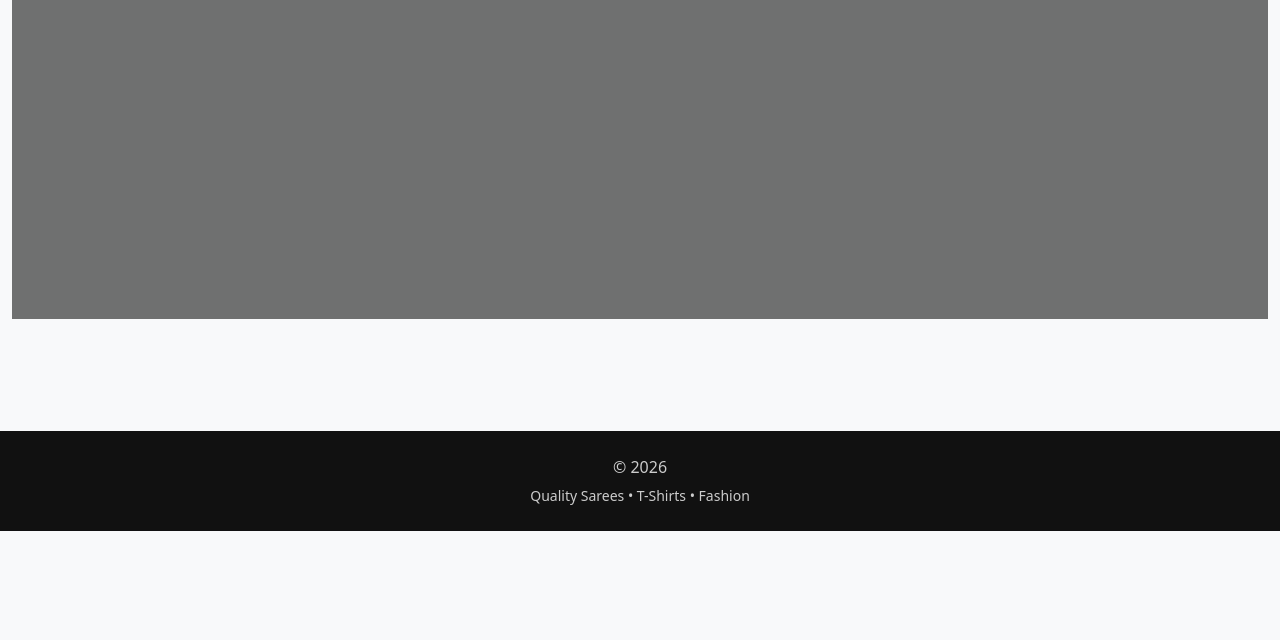
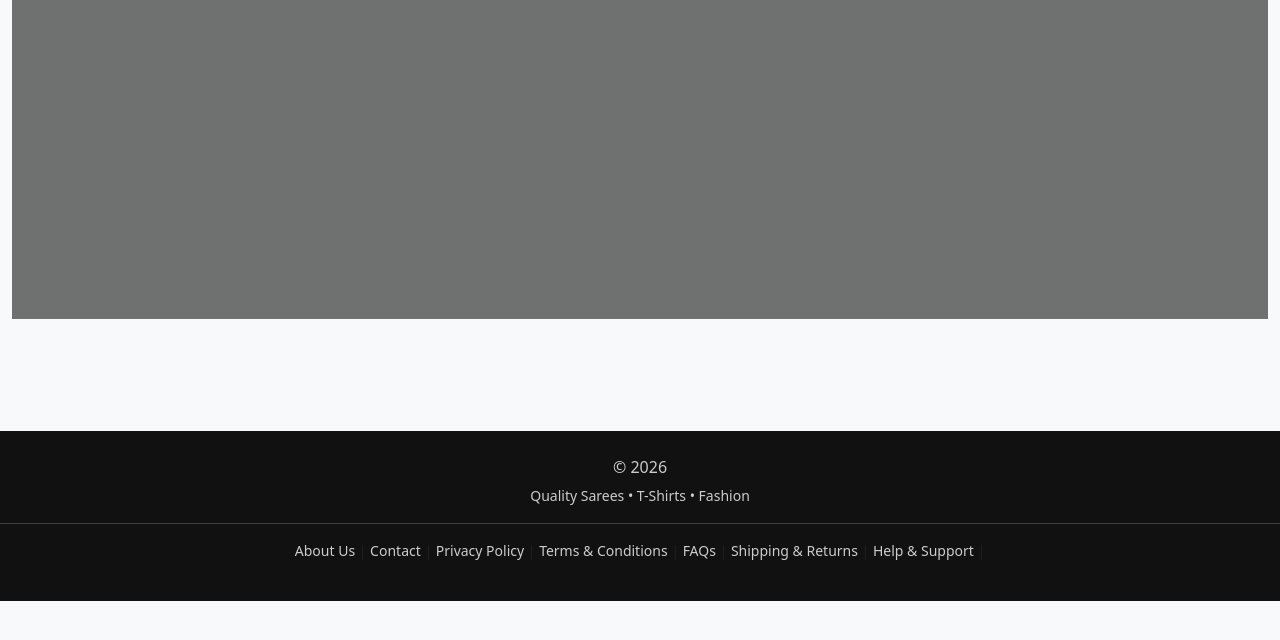
Before and after one commit to Saifuddin1/Store, a Flask app: page /about in a window 1280 px wide. Shown: the part 71-711 px from the top of the page. Run offline with Flask 3, Linux system fonts and the light colour scheme; data that the repository does not hold is empty.

Commit message:
updated code

```diff
--- a/app/templates/layout/customer_base.html
+++ b/app/templates/layout/customer_base.html
@@ -113,6 +113,16 @@
     <p class="mb-1">© {{ current_year }} {{ site_settings.site_name }}</p>
     <small>Quality Sarees • T-Shirts • Fashion</small>
   </div>
+    <hr>
+  <div class="text-center small text-muted mb-3">
+    <a href="{{ url_for('main.about') }}">About Us</a> |
+    <a href="{{ url_for('main.contact') }}">Contact</a> |
+    <a href="{{ url_for('main.privacy_policy') }}">Privacy Policy</a> |
+    <a href="{{ url_for('main.terms_and_conditions') }}">Terms & Conditions</a>  |
+    <a href="{{ url_for('main.faq') }}">FAQs</a>  |
+    <a href="{{ url_for('main.shipping_returns') }}">Shipping & Returns</a> |
+    <a href="{{ url_for('main.support') }}">Help & Support</a>  |
+  </div>
 </footer>
 
 <script src="https://cdn.jsdelivr.net/npm/bootstrap@5.3.2/dist/js/bootstrap.bundle.min.js"></script>
```
